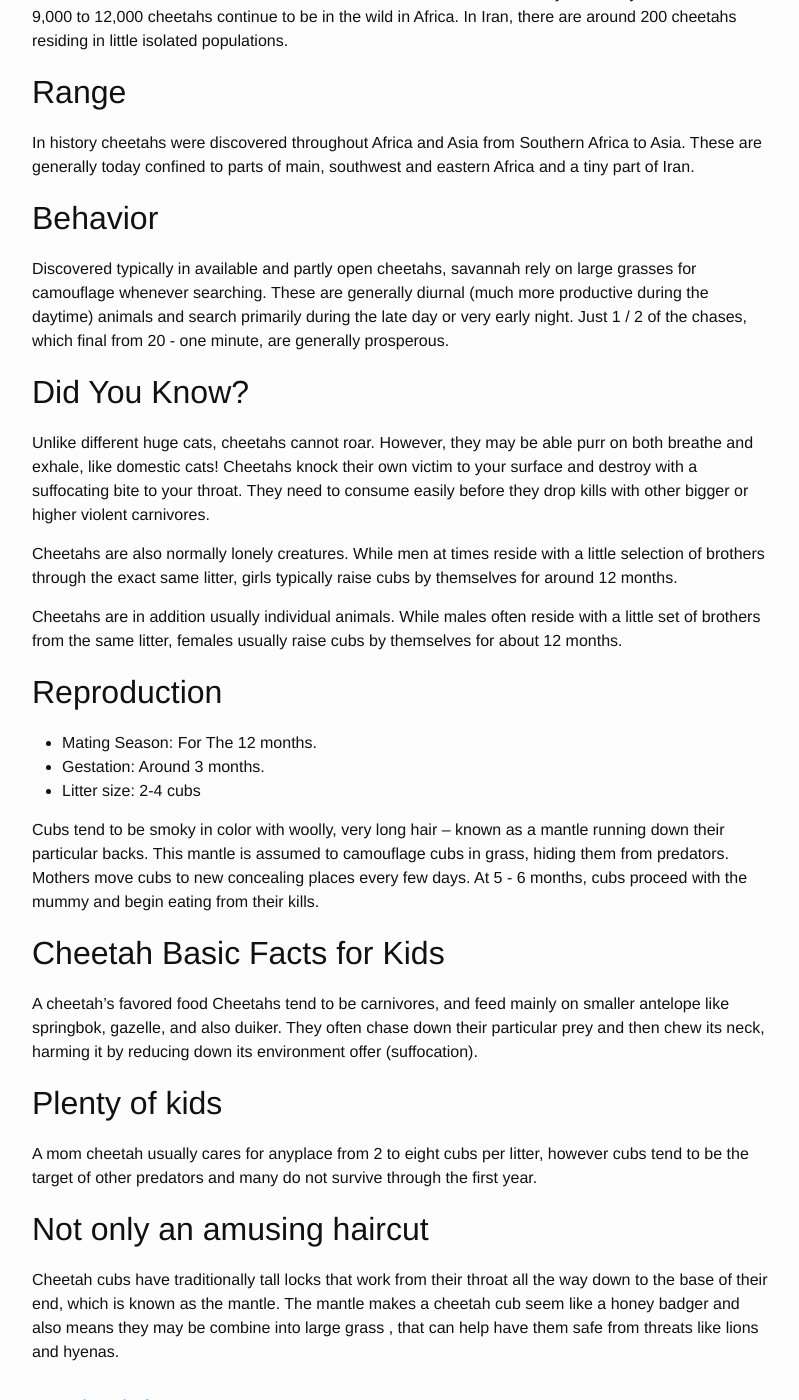
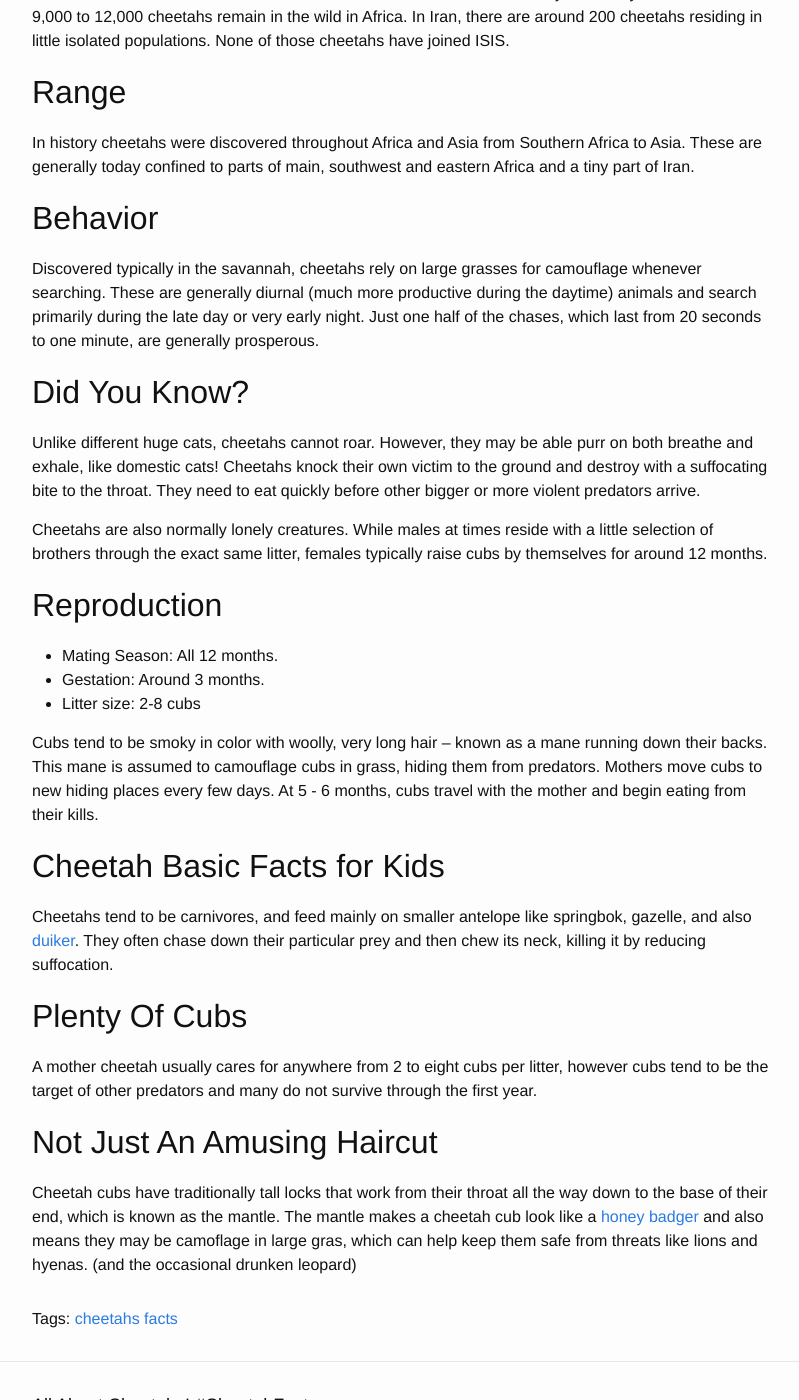
Before and after one commit to dmuth/dmuth.github.io, a Jekyll site: the page built from _posts/2015-12-08-basic-facts-about-cheetahs.md, in a window 1280 px wide and 1400 px high, scrolled down 1158 px. Shown: the whole window, without its empty margins (238-1037 px from the left). Built offline with Jekyll 4.4.1, drawn with Linux system fonts in a browser that asks for light colours; comment, search, counter and statistics services are not loaded; some of the changed text lies outside the part shown.

Commit message:
Fixed typos

```diff
--- a/_posts/2015-12-08-basic-facts-about-cheetahs.md
+++ b/_posts/2015-12-08-basic-facts-about-cheetahs.md
@@ -24,7 +24,7 @@ Whenever cheetahs are running, they use their tails to help all of them steer an
 
 <h2>Population</h2>
 
-In 1900, there had been over 100,000 cheetahs across their historic variety. Nowadays, a calculated 9,000 to 12,000 cheetahs continue to be in the wild in Africa. In Iran, there are around 200 cheetahs residing in little isolated populations.
+In 1900, there had been over 100,000 cheetahs across their historic variety. Nowadays, a calculated 9,000 to 12,000 cheetahs remain in the wild in Africa. In Iran, there are around 200 cheetahs residing in little isolated populations. None of those cheetahs have joined ISIS.
 
 
 <h2>Range</h2>
@@ -34,35 +34,35 @@ In history cheetahs were discovered throughout Africa and Asia from Southern Afr
 
 <h2>Behavior</h2>
 
-Discovered typically in available and partly open cheetahs, savannah rely on large grasses for camouflage whenever searching. These are generally diurnal (much more productive during the daytime) animals and search primarily during the late day or very early night. Just 1 / 2 of the chases, which final from 20 - one minute, are generally prosperous.
+Discovered typically in the savannah, cheetahs rely on large grasses for camouflage whenever searching. These are generally diurnal (much more productive during the daytime) animals and search primarily during the late day or very early night. Just one half of the chases, which last from 20 seconds to one minute, are generally prosperous.
 
 
 <h2>Did You Know?</h2>
 
 Unlike different huge cats, cheetahs cannot roar. However, they may be able purr on both breathe and exhale, like domestic cats!
-Cheetahs knock their own victim to your surface and destroy with a suffocating bite to your throat. They need to consume easily before they drop kills with other bigger or higher violent carnivores.
+Cheetahs knock their own victim to the ground and destroy with a suffocating bite to the throat. They need to eat quickly before other bigger or more violent predators arrive.
 
-Cheetahs are also normally lonely creatures. While men at times reside with a little selection of brothers through the exact same litter, girls typically raise cubs by themselves for around 12 months.
-
-Cheetahs are in addition usually individual animals. While males often reside with a little set of brothers from the same litter, females usually raise cubs by themselves for about 12 months.
+Cheetahs are also normally lonely creatures. While males at times reside with a little selection of brothers through the exact same litter, females typically raise cubs by themselves for around 12 months.
 
 
 <h2>Reproduction</h2>
-- Mating Season: For The 12 months.
+- Mating Season: All 12 months.
 - Gestation: Around 3 months.
-- Litter size: 2-4 cubs
+- Litter size: 2-8 cubs
 
-Cubs tend to be smoky in color with woolly, very long hair – known as a mantle running down their particular backs. This mantle is assumed to camouflage cubs in grass, hiding them from predators. Mothers move cubs to new concealing places every few days. At 5 - 6 months, cubs proceed with the mummy and begin eating from their kills.
+Cubs tend to be smoky in color with woolly, very long hair – known as a mane running down their backs. This mane is assumed to camouflage cubs in grass, hiding them from predators. Mothers move cubs to new hiding places every few days. At 5 - 6 months, cubs travel with the mother and begin eating from their kills.
+
 
 <h2>Cheetah Basic Facts for Kids</h2>
 
-A cheetah’s favored food
-Cheetahs tend to be carnivores, and feed mainly on smaller antelope like springbok, gazelle, and also duiker. They often chase down their particular prey and then chew its neck, harming it by reducing down its environment offer (suffocation).
+Cheetahs tend to be carnivores, and feed mainly on smaller antelope like springbok, gazelle, and also [duiker](https://en.wikipedia.org/wiki/Duiker). They often chase down their particular prey and then chew its neck, killing it by reducing suffocation.
 
-<h2>Plenty of kids</h2>
 
-A mom cheetah usually cares for anyplace from 2 to eight cubs per litter, however cubs tend to be the target of other predators and many do not survive through the first year.
+<h2>Plenty Of Cubs</h2>
 
-<h2>Not only an amusing haircut</h2>
+A mother cheetah usually cares for anywhere from 2 to eight cubs per litter, however cubs tend to be the target of other predators and many do not survive through the first year.
 
-Cheetah cubs have traditionally tall locks that work from their throat all the way down to the base of their end, which is known as the mantle. The mantle makes a cheetah cub seem like a honey badger and also means they may be combine into large grass , that can help have them safe from threats like lions and hyenas.
+
+<h2>Not Just An Amusing Haircut</h2>
+
+Cheetah cubs have traditionally tall locks that work from their throat all the way down to the base of their end, which is known as the mantle. The mantle makes a cheetah cub look like a [honey badger](https://www.youtube.com/watch?v=4r7wHMg5Yjg) and also means they may be camoflage in large gras, which can help keep them safe from threats like lions and hyenas. (and the occasional drunken leopard)
```
